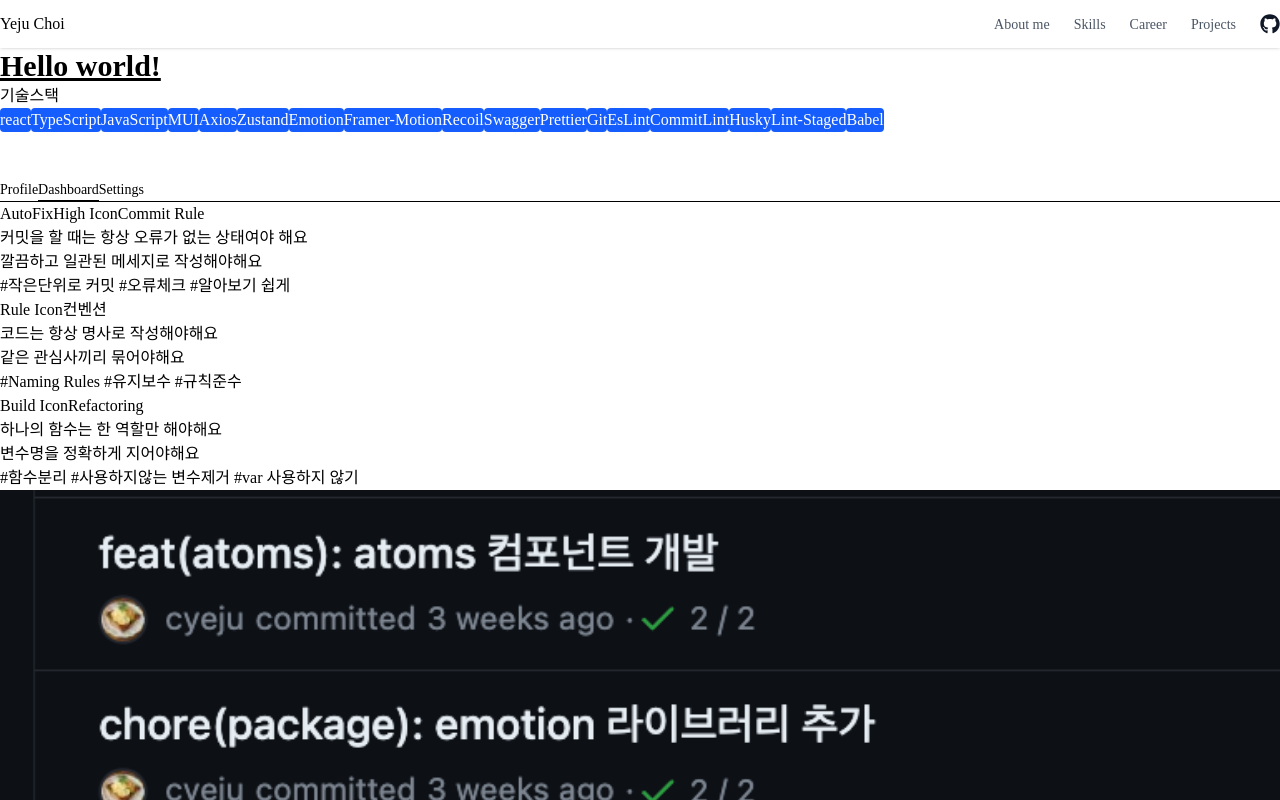
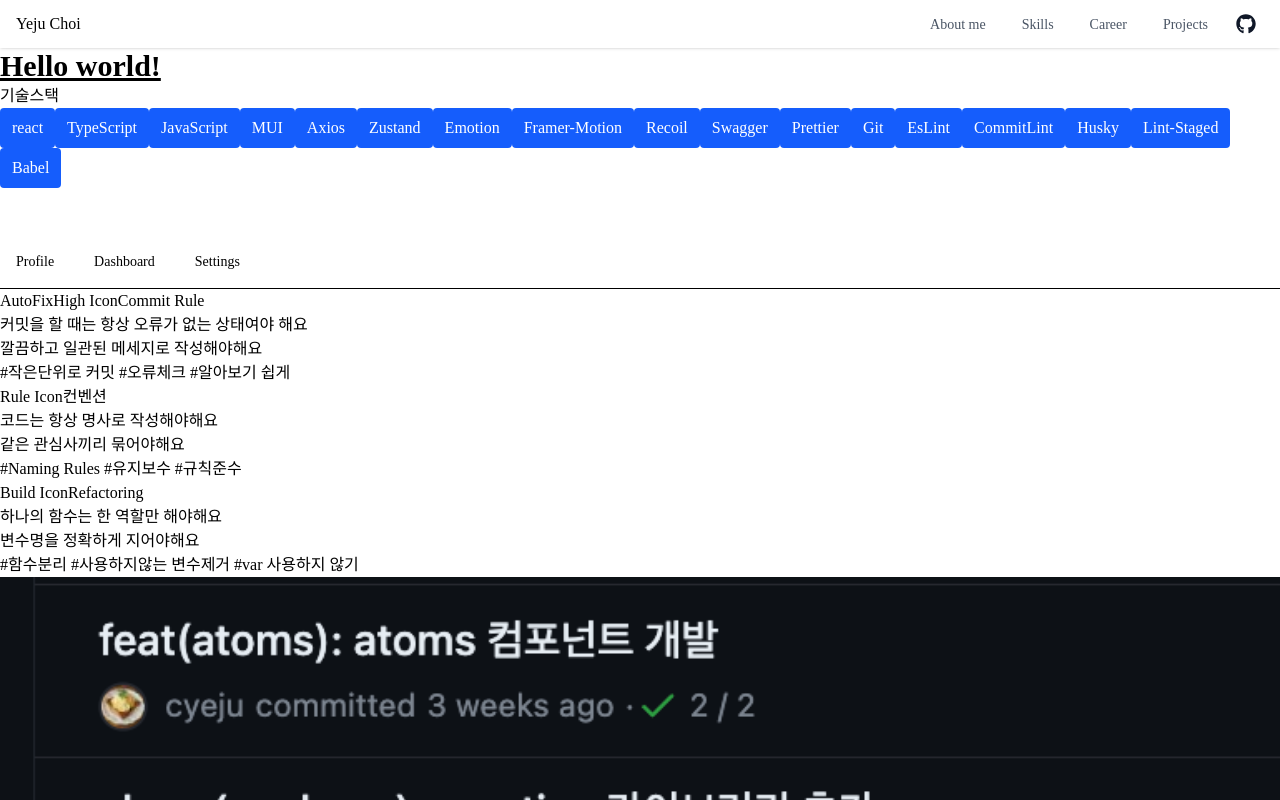
Before and after one commit to cyeju/cyeju.github.io, a Next.js app: page / in a window 1280 px wide. Built offline with nearby package versions, Linux system fonts and the light colour scheme; a web font is replaced by a local one.

Commit message:
style: margin, padding  적용

```diff
--- a/src/components/molecules/Header.tsx
+++ b/src/components/molecules/Header.tsx
@@ -4,10 +4,10 @@
 const Header: FC = () => {
     return (
         <nav className="sticky top-0 bg-white shadow">
-            <div className="flex justify-center items-center h-12">
-                <div className="flex justify-between w-full max-w-screen-xl">
+            <div className="flex justify-center h-12 px-4">
+                <div className="flex justify-between items-center w-full max-w-screen-xl">
                     <span>Yeju Choi</span>
-                    <div className="flex items-center gap-6 bg-white">
+                    <div className="flex items-center gap-1 bg-white">
                         <a href="/#">
                             <span className="my-2 transition-colors duration-300 transform text-sm text-gray-600 hover:text-blue-500 md:mx-4 md:my-0">
                                 About me
--- a/src/styles/globals.css
+++ b/src/styles/globals.css
@@ -27,10 +27,13 @@
     --card-border-rgb: 131, 134, 135;
 }
 
-* {
-    box-sizing: border-box;
-    padding: 0;
-    margin: 0;
+@layer base {
+    * {
+        margin: 0;
+        padding: 0;
+        box-sizing: border-box;
+        scroll-behavior: smooth;
+    }
 }
 
 html,
```
Also changed, not shown: 1 other file (tests, documents, lock files or other folders).
